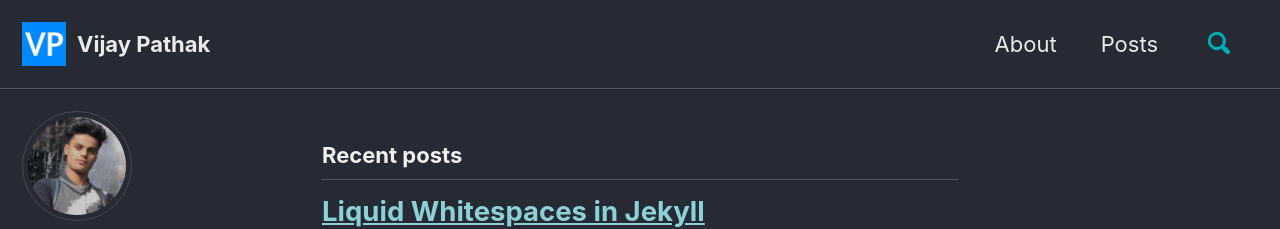
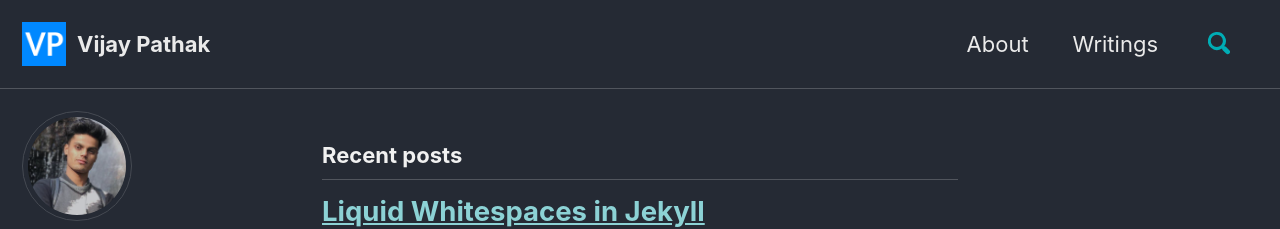
Before and after one commit to hbvj99/hbvj99.github.io, a Jekyll site: the page built from index.html, in a window 1280 px wide and 900 px high. Shown: the top 229 px of the window. Built offline with Jekyll 4.4.1, drawn with Linux system fonts in a browser that asks for light colours; cached includes are drawn as plain includes; nearby versions of some CDN libraries; the list of posts is cut into pages by our own code.

Commit message:
change navbar title

```diff
--- a/_data/navigation.yml
+++ b/_data/navigation.yml
@@ -10,5 +10,5 @@ main:
   #   url: /sitemap/
   - title: "About"
     url: /about/
-  - title: "Posts"
+  - title: "Writings"
     url: /posts/
```
